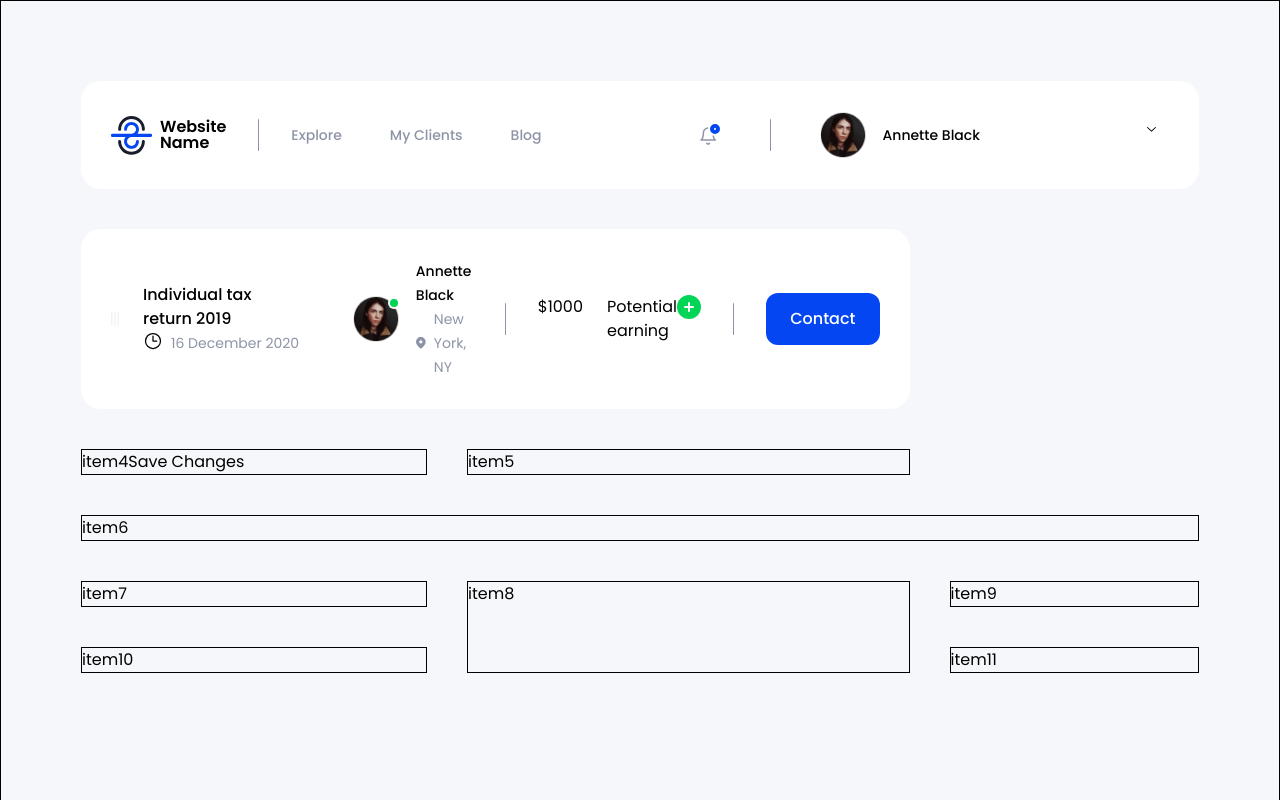
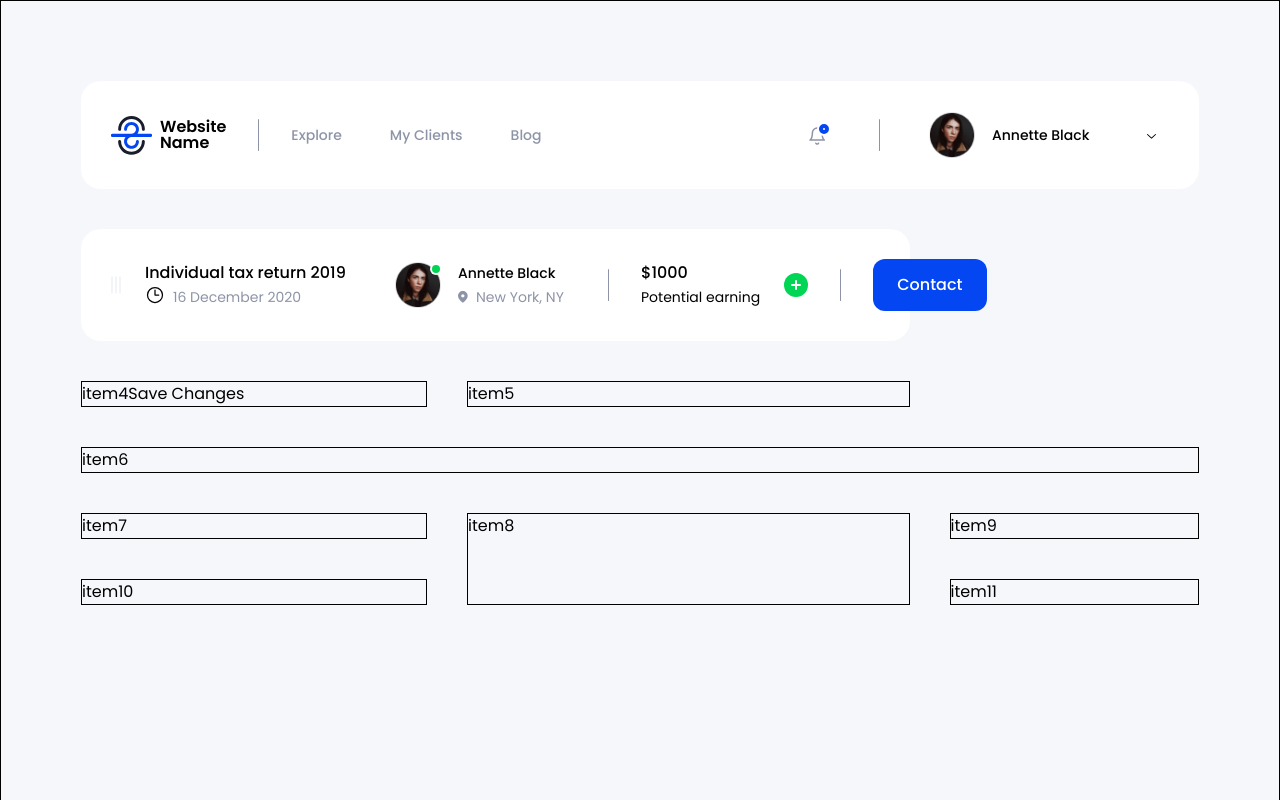
Before and after one commit to masudrahman-dev/grid-on, a React (Vite) app: page / in a window 1280 px wide. Shown: the top 800 px of the page. Built offline with nearby package versions, Linux system fonts and the light colour scheme.

Commit message:
added transition

```diff
--- a/src/App.tsx
+++ b/src/App.tsx
@@ -17,11 +17,11 @@ const App = () => {
           <Navbar />
         </div>
         <div className="col-span-9  row-span-2 rounded bg-white p-base ">
-          <div className="flex items-center gap-12">
+          <div className="flex items-center justify-between gap-12">
             <div className="flex items-center gap-6">
               <Line3 />
               <div>
-                <p className="text-base font-medium">
+                <p className="min-w-[201px] text-base font-medium">
                   Individual tax return 2019
                 </p>
                 <p className="flex gap-2">
@@ -40,10 +40,12 @@ const App = () => {
                 subTitleIcon={<LocationIcon />}
               />
               <Vl />
-              <div className="flex ">
-                <div className="flex gap-6">
-                  <p>$1000</p>
-                  <span>Potential earning</span>
+              <div className="flex items-center space-x-6 ">
+                <div className="">
+                  <p className="text-base font-medium">$1000</p>
+                  <span className="text-nowrap text-paragraph">
+                    Potential earning
+                  </span>
                 </div>
                 <PlusIcon />
               </div>
--- a/src/components/molecules/menu/Menu.tsx
+++ b/src/components/molecules/menu/Menu.tsx
@@ -16,7 +16,7 @@ const Menu = () => {
     <DropdownMenu.Root>
       <DropdownMenu.Trigger asChild>
         <button
-          className=" inline-flex h-[35px] w-[35px] items-center justify-center rounded-full bg-white   outline-none hover:bg-violet3 "
+          className=" inline-flex h-[35px] w-[35px] items-center justify-center rounded-full bg-white  outline-none transition-colors delay-100  hover:bg-primary hover:fill-white hover:text-white "
           aria-label="Customise options"
         >
           <ChevronDownIcon />
--- a/src/components/molecules/navbar/Navbar.tsx
+++ b/src/components/molecules/navbar/Navbar.tsx
@@ -9,7 +9,7 @@ import BellAlertIcon from "../../icons/bell-alert-icon/BellAlertIcon";
 
 const Navbar = () => {
   return (
-    <nav className="flex justify-between ">
+    <nav className="flex items-center justify-between ">
       <div className="flex  items-center">
         <div className="flex items-center gap-2">
           <Logo />
@@ -31,6 +31,7 @@ const Navbar = () => {
         </ul>
       </div>
 
+      <div className="flex items-center gap-6">
         <div className="flex items-center gap-4">
           <BellAlertIcon />
           <Vl />
@@ -40,8 +41,8 @@ const Navbar = () => {
             // subTitleIcon={<LocationIcon />}
           />
         </div>
-
         <Menu />
+      </div>
     </nav>
   );
 };
--- a/src/components/molecules/profile/Profile.tsx
+++ b/src/components/molecules/profile/Profile.tsx
@@ -21,7 +21,7 @@ const Profile: React.FC<ProfileProps> = ({
   return (
     <div className="flex items-center gap-4">
       <Avatar src={src} isActive={isActive} />
-      <div>
+      <div className="w-[118px]">
         <h2 className="text-paragraph font-medium">{title}</h2>
         {subtitle && (
           <div className="inline-flex items-center gap-2">
```
Lines whose indentation alone changed are shown as unchanged.
